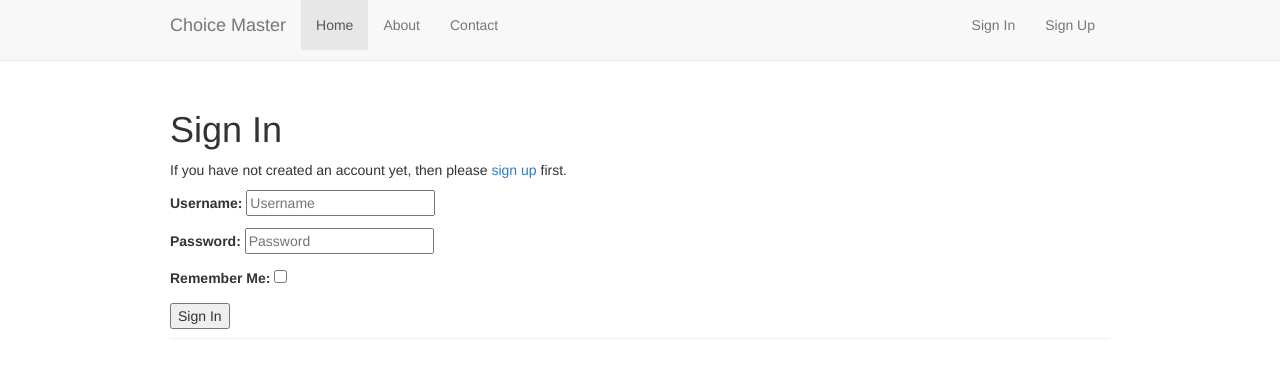
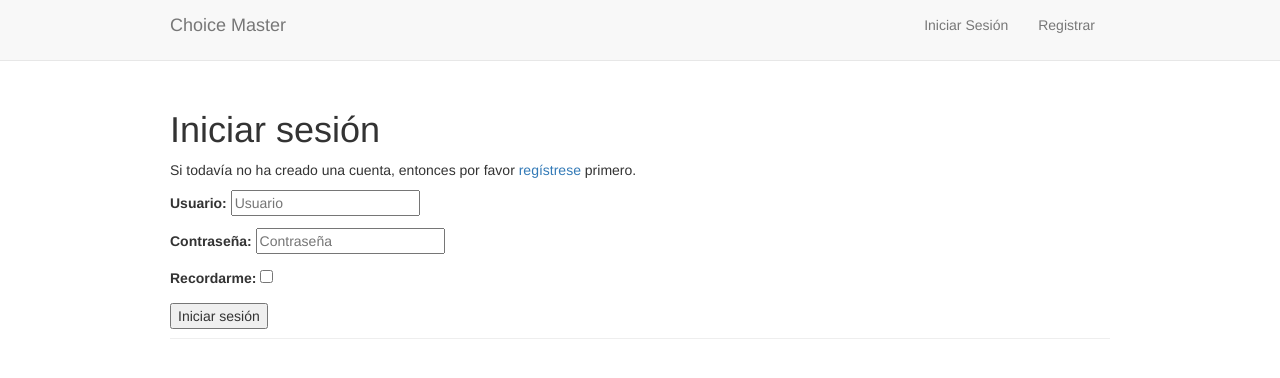
Before and after one commit to juansca/choice-master, a Django app: page /accounts/login/ in a window 1280 px wide. Shown: the top 378 px of the page. Run offline with Django 3.2, Linux system fonts and the light colour scheme; some libraries are stand-ins or nearby versions.

Commit message:
Change language and some changes in nav

```diff
--- a/choice_master/chm/templates/base.html
+++ b/choice_master/chm/templates/base.html
@@ -33,9 +33,12 @@
         <div id="navbar">
           <ul class="nav navbar-nav">
 
+            <!-- Home, About and Contact removed.
+
             <li class="active"><a href="#">Home</a></li>
-            <li><a href="#about">About</a></li>
-            <li><a href="#contact">Contact</a></li>
+             <li><a href="#about">About</a></li>
+            <li><a href="#contact">Contact</a></li> -->
+
 
             <!-- This is a dropdown, it might be useful later>
 
@@ -61,12 +64,12 @@
           <ul class="nav navbar-nav navbar-right">
             {% if user.is_authenticated %}
 
-            <li><a href="{% url 'account_logout' %}">Sign Out</a></li>
+            <li><a href="{% url 'account_logout' %}">Cerrar Sesión</a></li>
 
             {% else %}
 
-            <li><a href="{% url 'account_login' %}">Sign In</a></li>
-            <li><a href="{% url 'account_signup' %}">Sign Up</a></li>
+            <li><a href="{% url 'account_login' %}">Iniciar Sesión</a></li>
+            <li><a href="{% url 'account_signup' %}">Registrar</a></li>
 
             {% endif %}
           </ul>
--- a/choice_master/choice_master/settings.py
+++ b/choice_master/choice_master/settings.py
@@ -140,7 +140,7 @@ AUTHENTICATION_BACKENDS = (
 # Internationalization
 # https://docs.djangoproject.com/en/1.10/topics/i18n/
 
-LANGUAGE_CODE = 'en-us'
+LANGUAGE_CODE = 'es-ar'
 
 TIME_ZONE = 'UTC'
 
```
